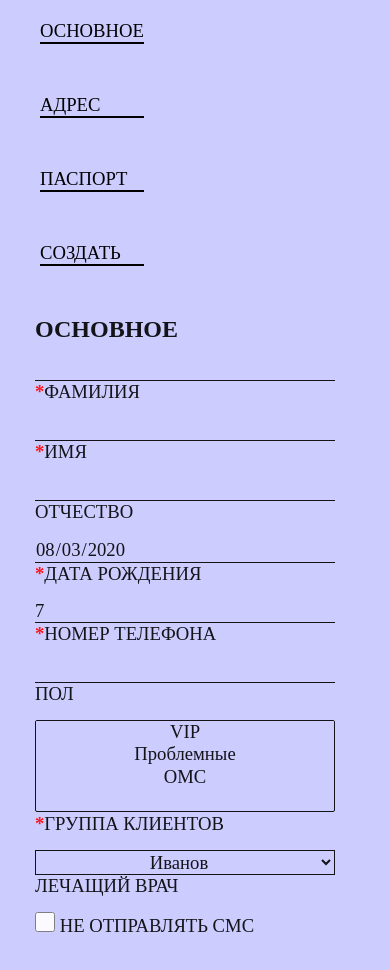
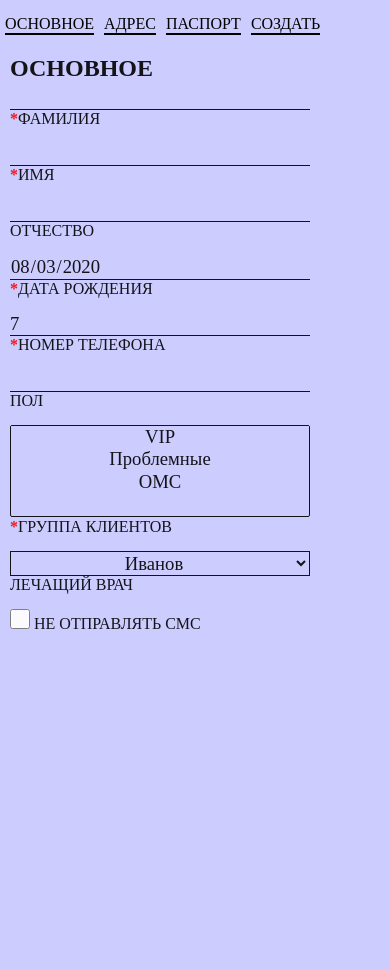
Before and after one commit to Wilson2254/first-task, a Vue app: page / in a window 390 px wide. After the commit the page ends 844 px from the top, so only its background shows below. Built offline with nearby package versions, Linux system fonts and the light colour scheme; a web font is replaced by a local one.

Commit message:
add adaptive for phone

```diff
--- a/src/components/FormMain.vue
+++ b/src/components/FormMain.vue
@@ -408,4 +408,30 @@ export default {
 ::-webkit-inner-spin-button {
   display: none;
 }
+
+@media screen and (max-width: 600px) {
+  .main_form {
+    font-size: 12pt;
+    margin: 15px 5px;
+    .basic, .adress, .passport {
+      h1,
+      .group {
+        margin-left: 5px;
+      }
+      .group {
+        margin-top: 5px;
+      }
+    }
+
+    .control {
+      display: flex;
+      flex-direction: row;
+      margin-left: 0;
+      .step {
+        margin-right: 10px;
+        margin-bottom: 20px;
+      }
+    }
+  }
+}
 </style>>
```
